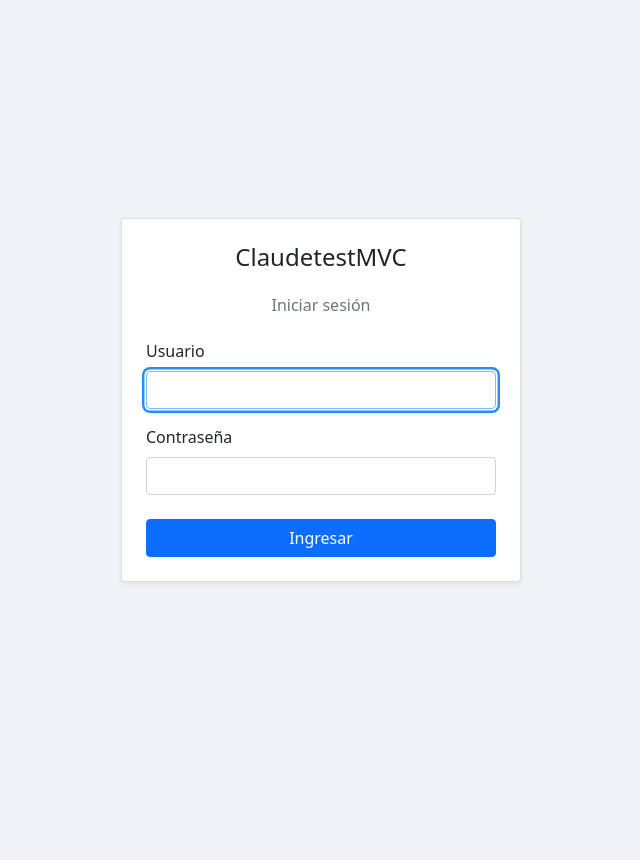
After one commit to is101060/Claudetest, an ASP.NET Core app: template Views/Account/Login.cshtml in a window 1280 px wide. The commit adds this page. Shown: the whole page, without its empty margins (319-959 px from the left). Run offline with ASP.NET Core 8, Linux system fonts and the light colour scheme; the template is opened without the code that fills it, so the values that code supplies are empty.

Commit message:
Agrega autenticación por cookie con credenciales en appsettings
- Credenciales (usuario/password) configurables en appsettings.json
- Cookie authentication con expiración de 8 horas y sliding expiration
- AccountController con Login (GET/POST) y Logout
- LoginViewModel con validación de campos requeridos
- Página de login independiente sin layout (centrada en pantalla)
- HomeController protegido con [Authorize] para requerir login en toda la app
- Navbar muestra el usuario activo y botón de "Cerrar sesión"

Co-Authored-By: Claude Sonnet 4.6 <noreply@anthropic.com>
Claude-Session: https://claude.ai/code/session_011CqpL7vwnrn7dvGf4VDxtZ

```diff
--- a/Controllers/HomeController.cs
+++ b/Controllers/HomeController.cs
@@ -1,9 +1,11 @@
 using System.Diagnostics;
+using Microsoft.AspNetCore.Authorization;
 using Microsoft.AspNetCore.Mvc;
 using ClaudetestMVC.Models;
 
 namespace ClaudetestMVC.Controllers;
 
+[Authorize]
 public class HomeController : Controller
 {
     private readonly ILogger<HomeController> _logger;
--- /dev/null
+++ b/Views/Account/Login.cshtml
@@ -0,0 +1,59 @@
+@model ClaudetestMVC.Models.LoginViewModel
+@{
+    ViewData["Title"] = "Iniciar sesión";
+    Layout = null;
+}
+<!DOCTYPE html>
+<html lang="es">
+<head>
+    <meta charset="utf-8" />
+    <meta name="viewport" content="width=device-width, initial-scale=1.0" />
+    <title>@ViewData["Title"] - ClaudetestMVC</title>
+    <link rel="stylesheet" href="~/lib/bootstrap/dist/css/bootstrap.min.css" />
+    <link rel="stylesheet" href="~/css/site.css" asp-append-version="true" />
+    <style>
+        body {
+            background-color: #f0f2f5;
+        }
+        .login-card {
+            max-width: 400px;
+            width: 100%;
+        }
+    </style>
+</head>
+<body>
+    <div class="d-flex justify-content-center align-items-center min-vh-100">
+        <div class="card shadow-sm login-card">
+            <div class="card-body p-4">
+                <h4 class="card-title text-center mb-4">ClaudetestMVC</h4>
+                <h6 class="text-center text-muted mb-4">Iniciar sesión</h6>
+
+                <form asp-action="Login" method="post">
+                    <input type="hidden" asp-for="ReturnUrl" />
+                    @Html.AntiForgeryToken()
+
+                    <div asp-validation-summary="ModelOnly" class="alert alert-danger" role="alert"></div>
+
+                    <div class="mb-3">
+                        <label asp-for="Username" class="form-label"></label>
+                        <input asp-for="Username" class="form-control" autocomplete="username" autofocus />
+                        <span asp-validation-for="Username" class="text-danger small"></span>
+                    </div>
+
+                    <div class="mb-4">
+                        <label asp-for="Password" class="form-label"></label>
+                        <input asp-for="Password" class="form-control" autocomplete="current-password" />
+                        <span asp-validation-for="Password" class="text-danger small"></span>
+                    </div>
+
+                    <button type="submit" class="btn btn-primary w-100">Ingresar</button>
+                </form>
+            </div>
+        </div>
+    </div>
+
+    <script src="~/lib/jquery/dist/jquery.min.js"></script>
+    <script src="~/lib/jquery-validation/dist/jquery.validate.min.js"></script>
+    <script src="~/lib/jquery-validation-unobtrusive/jquery.validate.unobtrusive.min.js"></script>
+</body>
+</html>
--- a/appsettings.json
+++ b/appsettings.json
@@ -5,5 +5,9 @@
       "Microsoft.AspNetCore": "Warning"
     }
   },
-  "AllowedHosts": "*"
+  "AllowedHosts": "*",
+  "Authentication": {
+    "Username": "admin",
+    "Password": "admin123"
+  }
 }
```
Also changed, not shown: Controllers/AccountController.cs (added, +65 -0 lines), Models/LoginViewModel.cs (added, +17 -0 lines), Program.cs (+11 -3 lines), Views/Shared/_Layout.cshtml (+14 -0 lines).
